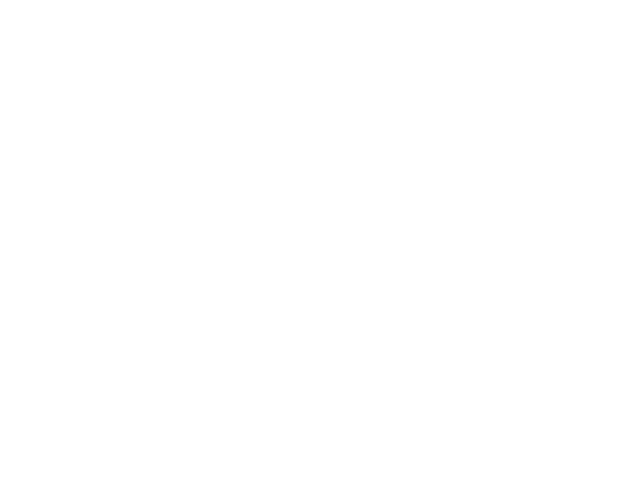
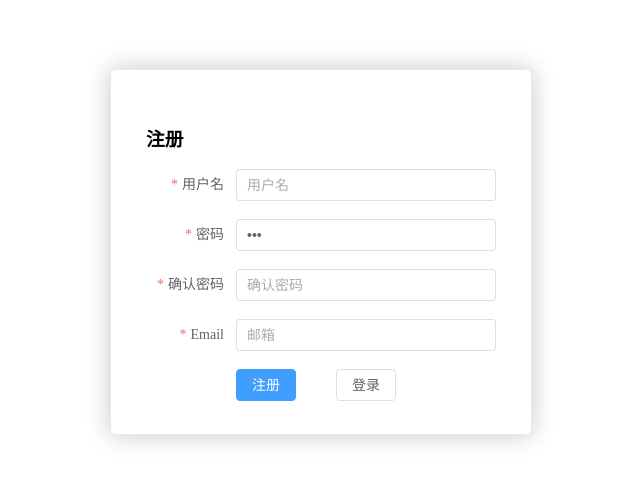
Before and after one commit to w345731923/vue-develop, a Vue app: page /register in a window 1280 px wide. Before the commit this address had no page. Shown: the part 111-594 px from the top of the page, without its empty margins (319-959 px from the left). Built offline with nearby package versions, Linux system fonts and the light colour scheme; sample sign-in values are in the browser's storage.

Commit message:
添加注册功能，优化测试连接功能

```diff
--- a/src/api/login.ts
+++ b/src/api/login.ts
@@ -1,5 +1,5 @@
 import { http } from "@/utils/http";
-import { ResponseData, Login} from '@/types'
+import { ResponseData, Login,Register} from '@/types'
 
 
 /**
@@ -10,3 +10,6 @@
 export async function login(data: Login) {
     return await http.request<ResponseData>('/admin/login', { method: 'POST', data });
 }
+export async function register(data: Register) {
+    return await http.request<ResponseData>('/admin/register', { method: 'POST', data });
+}
--- a/src/components/server/ServerDialogAdd.vue
+++ b/src/components/server/ServerDialogAdd.vue
@@ -107,9 +107,9 @@
 <script lang="ts">
 import { defineComponent, reactive, toRefs, watch, ref } from "vue";
 import type { FormInstance } from "element-plus";
-import { Server } from "@/types";
 import { ElMessage } from "element-plus";
-
+import { Server, TreeNode } from "@/types";
+import { testServer } from "@/api/treeNode";
 const ruleFormRef = ref<FormInstance>();
 const ruleForm: Server = reactive({
   "@clazz": "com.highgo.developer.model.HgdbServer",
@@ -147,7 +147,6 @@
   props: {
     saveModal: Function,
     closeModal: Function,
-    testModal: Function,
     visible: {
       type: Boolean,
       default: false,
@@ -156,7 +155,7 @@
   data() {
     return {};
   },
-  emits: ["saveModal", "closeModal", "testModal"],
+  emits: ["saveModal", "closeModal"],
   setup(props, { emit }) {
     const { visible } = toRefs(props);
     const state = reactive({
@@ -175,7 +174,20 @@
       if (!formEl) return;
       formEl.validate((valid) => {
         if (valid) {
-          emit("testModal", ruleForm);
+          //包一层外部对象
+          const serverObject: TreeNode<Server> = {
+            connectionId: "",
+            contextId: "",
+            object: ruleForm,
+            nodePath: "",
+            type: "Server",
+          };
+          testServer(serverObject).then(() => {
+            ElMessage({
+              message: "连接成功！",
+              type: "success",
+            });
+          });
         } else {
           ElMessage({
             message: "请输入'修改连接'必填项！",
--- a/src/components/server/ServerDialogEdit.vue
+++ b/src/components/server/ServerDialogEdit.vue
@@ -111,6 +111,8 @@
 <script lang="ts">
 import { defineComponent, reactive, toRefs, watch, ref } from "vue";
 import type { FormInstance } from "element-plus";
+import { Server, TreeNode } from "@/types";
+import { testServer } from "@/api/treeNode";
 import { ElMessage } from "element-plus";
 const ruleFormRef = ref<FormInstance>();
 const rules = reactive({
@@ -130,7 +132,6 @@
   props: {
     saveModal: Function,
     closeModal: Function,
-    testModal: Function,
     visible: {
       type: Boolean,
       default: false,
@@ -140,7 +141,7 @@
   data() {
     return {};
   },
-  emits: ["saveModal", "closeModal", "testModal"],
+  emits: ["saveModal", "closeModal"],
   setup(props, { emit }) {
     const { visible, serverObject } = toRefs(props);
     const state = reactive({
@@ -160,7 +161,20 @@
       if (!formEl) return;
       formEl.validate((valid) => {
         if (valid) {
-          emit("testModal", state.ruleForm);
+          //包一层外部对象
+          const serverObject: TreeNode<Server> = {
+            connectionId: "",
+            contextId: "",
+            object: state.ruleForm as Server,
+            nodePath: "",
+            type: "Server",
+          };
+          testServer(serverObject).then(() => {
+            ElMessage({
+              message: "连接成功！",
+              type: "success",
+            });
+          });
         } else {
           ElMessage({
             message: "请输入'修改连接'必填项！",
--- a/src/router/index.ts
+++ b/src/router/index.ts
@@ -1,10 +1,9 @@
 
-import { createRouter, createWebHistory, createWebHashHistory,RouteRecordRaw } from 'vue-router';
+import { createRouter, createWebHistory, createWebHashHistory, RouteRecordRaw } from 'vue-router';
 
 import Home from '../layout/index.vue'
 import Login from '../views/login/index.vue'
-
-// import home from './home.vue'
+import Register from '../views/register/index.vue'
 
 const routes: Array<RouteRecordRaw> = [
   { path: "/", redirect: "/home" },
@@ -18,23 +17,11 @@
     name: "login",
     component: Login
   },
-  // { path: "/", redirect: "/login" },
-  // {
-  //   path: "/home",
-  //   name: "home",
-  //   component: Index
-  // },
-  // {
-  //   path: "/login",
-  //   name: "login",
-  //   component: Login
-  // },
-  // {
-  //   path: '/about/:item',
-  //   alias: '/about',
-  //   name: 'About',
-  //   component: () => import(/* webpackChunkName: "about" */ '../views/About/index.vue'),
-  // },
+  {
+    path: "/register",
+    name: "register",
+    component: Register
+  },
 ]
 export const router = createRouter({
   history: createWebHistory(),//createWebHashHistory
--- a/src/types/index.d.ts
+++ b/src/types/index.d.ts
@@ -8,6 +8,12 @@
 export interface Login {
   username: string;
   password: string;
+}
+export interface Register {
+  username: string;
+  password: string;
+  password1?: string;
+  email: string;
 }
 
 export interface LoginResp {
--- /dev/null
+++ b/src/views/register/index.vue
@@ -0,0 +1,144 @@
+<template>
+  <div class="login-container">
+    <el-form
+      :model="ruleForm"
+      :rules="rules"
+      status-icon
+      ref="ruleFormRef"
+      label-width="90px"
+      class="demo-ruleForm login-page"
+    >
+      <h3 class="title">注册</h3>
+      <el-form-item prop="username" label="用户名">
+        <el-input
+          type="text"
+          v-model="ruleForm.username"
+          autocomplete="off"
+          placeholder="用户名"
+        ></el-input>
+      </el-form-item>
+      <el-form-item prop="password" label="密码">
+        <el-input
+          type="password"
+          v-model="ruleForm.password"
+          autocomplete="off"
+          placeholder="密码"
+        ></el-input>
+      </el-form-item>
+      <el-form-item prop="password1" label="确认密码">
+        <el-input
+          type="password"
+          v-model="ruleForm.password1"
+          autocomplete="off"
+          placeholder="确认密码"
+        ></el-input>
+      </el-form-item>
+      <el-form-item
+        prop="email"
+        label="Email"
+        :rules="[
+          {
+            required: true,
+            message: '请输入邮箱',
+            trigger: 'blur',
+          },
+          {
+            type: 'email',
+            message: '邮箱地址不合法',
+            trigger: ['blur', 'change'],
+          },
+        ]"
+      >
+        <el-input
+          type="text"
+          v-model="ruleForm.email"
+          autocomplete="off"
+          placeholder="邮箱"
+        ></el-input>
+      </el-form-item>
+      <el-form-item>
+        <el-button type="primary" @click="submitForm(ruleFormRef)"
+          >注册</el-button
+        >
+        <el-button @click="goLogin" style="margin-left: 40px">登录</el-button>
+      </el-form-item>
+    </el-form>
+  </div>
+</template>
+
+<script lang="ts" setup>
+import { reactive, ref } from "vue";
+import type { FormInstance } from "element-plus";
+import { register } from "@/api/login";
+import { ResponseData, LoginResp } from "@/types";
+import { ElMessage } from "element-plus";
+import { useRouter } from "vue-router";
+
+const router = useRouter();
+
+const ruleFormRef = ref<FormInstance>();
+
+const ruleForm = reactive({
+  username: "",
+  password: "123",
+  password1: "",
+  email: "",
+});
+
+const rules = reactive({
+  username: [{ required: true, message: "请输入用户名", trigger: "blur" }],
+  password: [{ required: true, message: "请输入密码", trigger: "blur" }],
+  password1: [{ required: true, message: "请输入确认密码", trigger: "blur" }],
+});
+const goLogin = () => {
+  router.push("/login");
+};
+const submitForm = (formEl: FormInstance | undefined) => {
+  if (!formEl) return;
+
+  formEl.validate((valid) => {
+    if (valid) {
+      console.log("submit!", ruleForm);
+      if (ruleForm.password != ruleForm.password1) {
+        ElMessage({
+          message: "两次输入的密码不一致，请重新输入",
+          type: "info",
+        });
+      } else {
+        register(ruleForm).then((respon: ResponseData<any>) => {
+          console.log("respon", respon);
+          ElMessage({
+            message: "注册成功！",
+            type: "success",
+            duration: 5 * 1000,
+          });
+        });
+      }
+    } else {
+      console.log("error submit!");
+      return false;
+    }
+  });
+};
+</script>
+
+<style scoped>
+.login-container {
+  width: 100%;
+  height: 100%;
+}
+.login-page {
+  -webkit-border-radius: 5px;
+  border-radius: 5px;
+  margin: 180px auto;
+  width: 350px;
+  padding: 35px 35px 15px;
+  background: #fff;
+  border: 1px solid #eaeaea;
+  box-shadow: 0 0 25px #cac6c6;
+}
+label.el-checkbox.rememberme {
+  margin: 0px 0px 15px;
+  text-align: left;
+}
+</style>
--- a/src/views/tree-node/index.vue
+++ b/src/views/tree-node/index.vue
@@ -165,7 +165,6 @@
         :serverObject="state.serverForm"
         @saveModal="isConnect"
         @closeModal="switchServerEditVisable"
-        @testModal="handleTestServer"
       />
     </template>
 
@@ -235,13 +234,12 @@
   Ref,
   watchEffect,
 } from "vue";
-import { reactive, onMounted } from "vue";
+import { reactive } from "vue";
 import {
   getTreeNodeDel,
   getTreeNodeRename,
   addServer,
   editServer,
-  testServer,
   closeServer,
   getServerList,
   getDatabaseList,
@@ -265,11 +263,9 @@
 
 import {
   ResponseData,
-  ServerForm,
   Server,
   ServerGroup,
   TreeNode,
-  ServerGroupForm,
   ServerEditForm,
   TreeNodeDel,
   Database,
@@ -280,8 +276,6 @@
   SchemaEditForm,
   Schema,
 } from "@/types";
-import { ElMessage } from "element-plus";
-
 import { getNodePath } from "@/utils/tree";
 
 interface TreeNodeState {
@@ -687,23 +681,6 @@
       state.serverForm = row.object; //传给子界面
       switchServerEditVisable(true);
     };
-    //测试连接
-    const handleTestServer = (form: Server) => {
-      //包一层外部对象
-      const serverObject: TreeNode<Server> = {
-        connectionId: "",
-        contextId: "",
-        object: form,
-        nodePath: "",
-        type: "Server",
-      };
-      testServer(serverObject).then(() => {
-        ElMessage({
-          message: "连接成功！",
-          type: "success",
-        });
-      });
-    };
     //save Server
     const handleSaveServer = (form: Server) => {
       //包一层外部对象
@@ -1097,7 +1074,6 @@
       handleSaveServer,
       isConnect,
       handleEditServer,
-      handleTestServer,
       switchServerPwdVisable,
       handleServerPwdSubmit,
       handleOpenConnect,
```
Also changed, not shown: src/layout/components/Header.vue (+4 -23 lines).
